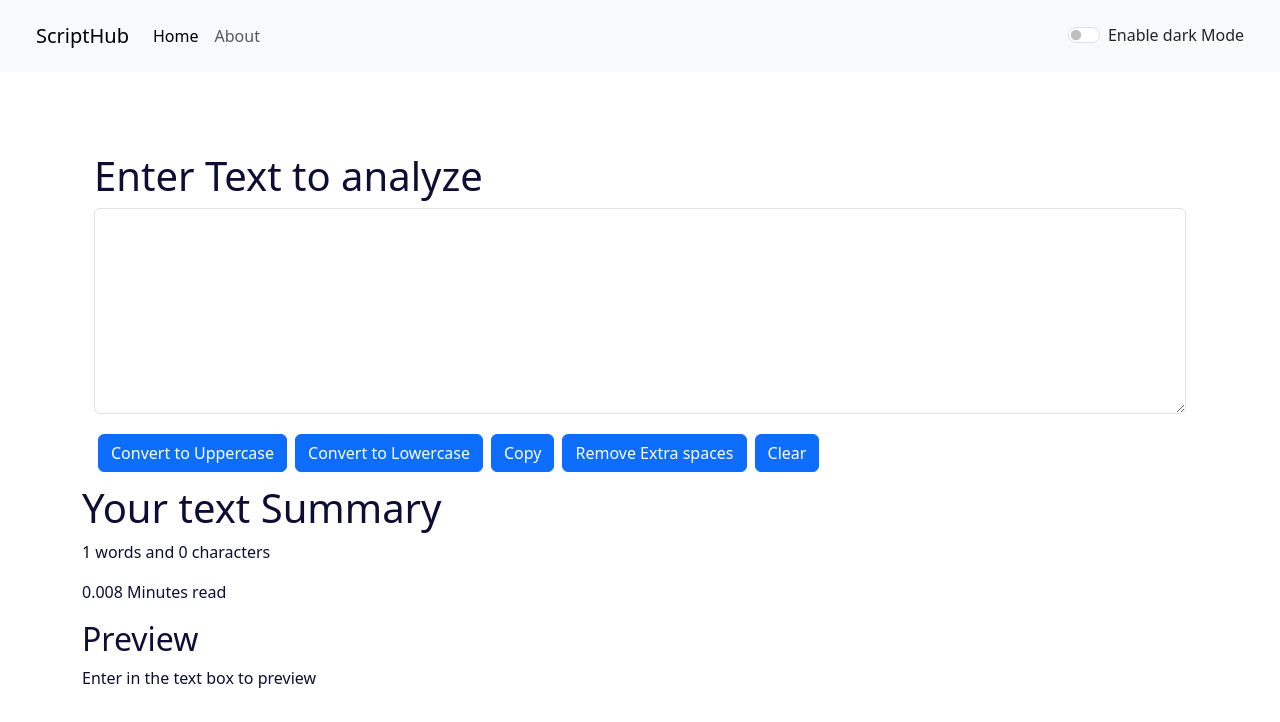
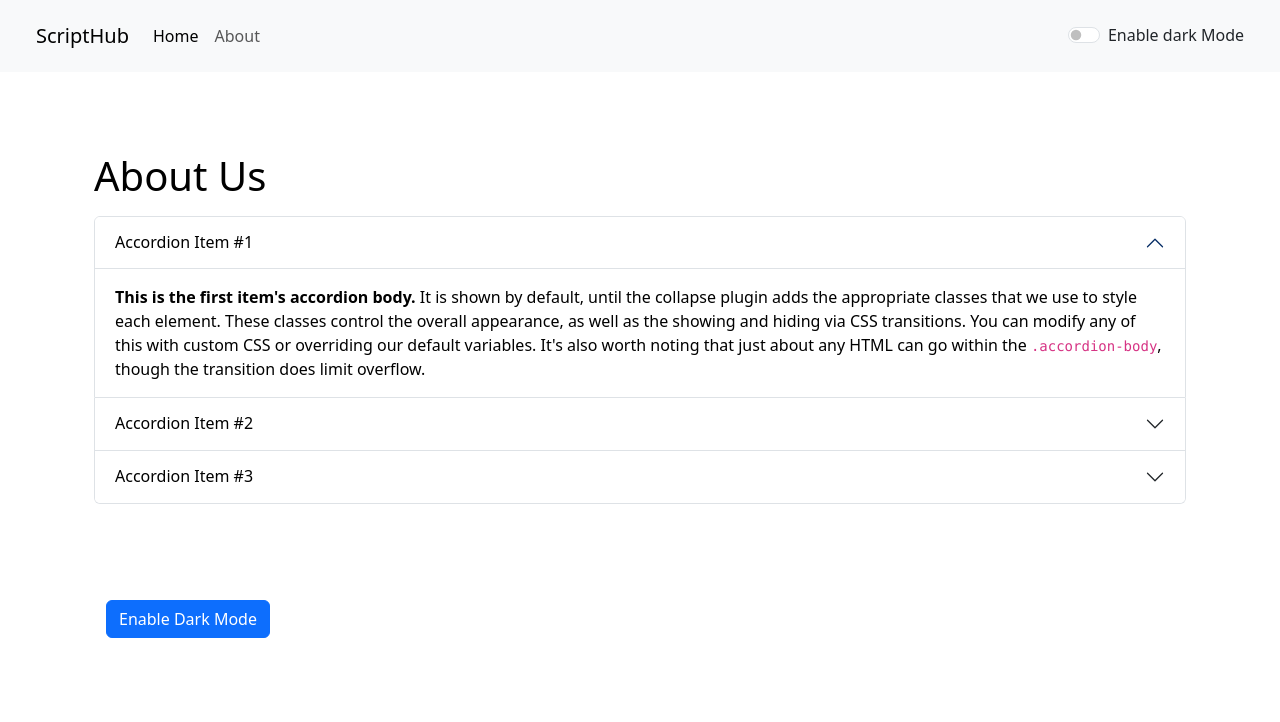
Before and after one commit to immohitsen/React-TextEditor, a React (Create React App) app: page / in a window 1280 px wide. Shown: the top 722 px of the page. Built offline with nearby package versions, Linux system fonts and the light colour scheme.

Commit message:
Resolved merge probs

```diff
--- a/package.json
+++ b/package.json
@@ -1,6 +1,6 @@
 {
-  "homepage": "https://immohitsen.github.io/React-TextEditor/",
-  "name": "textutils",
+  "homepage": "https://immohitsen.github.io/ScriptHub/",
+  "name": "scripthub",
   "version": "0.1.0",
   "private": true,
   "dependencies": {
@@ -9,6 +9,7 @@
     "@testing-library/user-event": "^13.5.0",
     "react": "^18.2.0",
     "react-dom": "^18.2.0",
+    "react-router-dom": "^6.19.0",
     "react-scripts": "5.0.1",
     "web-vitals": "^2.1.4"
   },
--- a/src/App.js
+++ b/src/App.js
@@ -42,8 +42,8 @@ function App() {
       <Navbar title="ScriptHub" mode={mode} toggleMode={toggleMode} />
       <Alert className="alert" alert={alert}/>
       <div className="container my-5 ">
-        <TextForm showAlert={showAlert} heading="Enter Text to analyze" mode={mode}/>
-        {/* <AboutUs/> */}
+        {/* <TextForm showAlert={showAlert} heading="Enter Text to analyze" mode={mode}/> */}
+        <AboutUs/>
       </div>
     </>
   );
```
Also changed, not shown: 1 other file (tests, documents, lock files or other folders).
